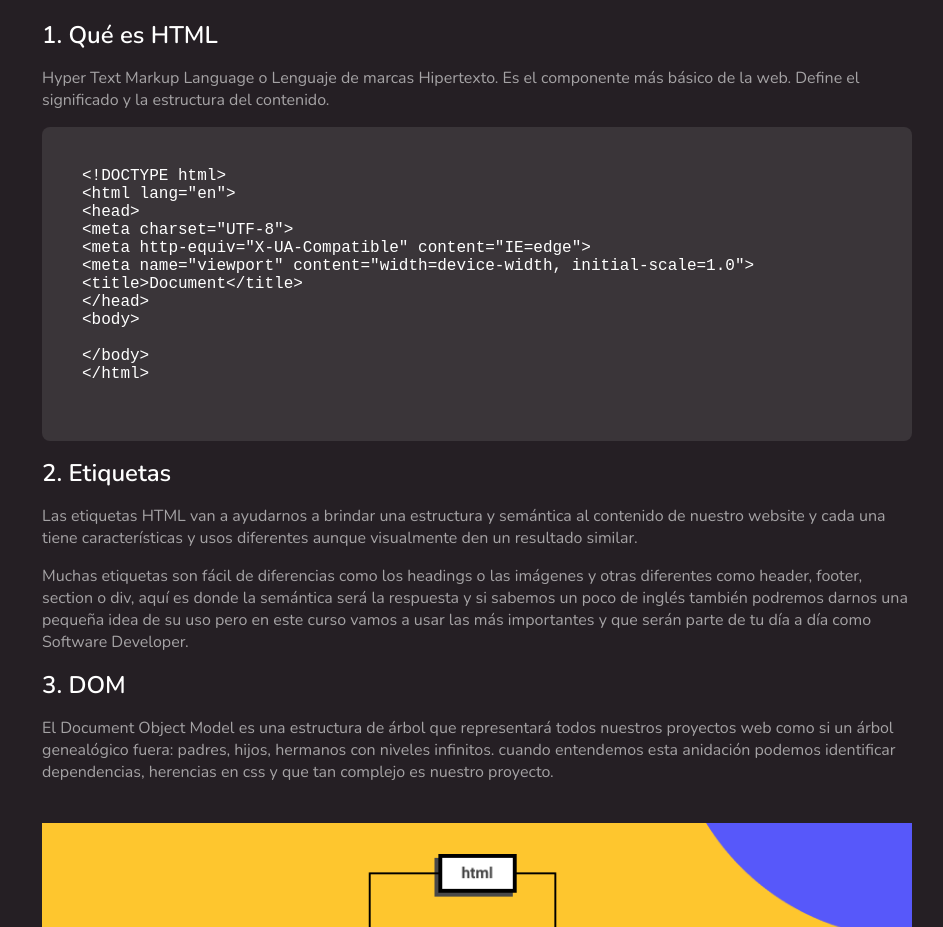
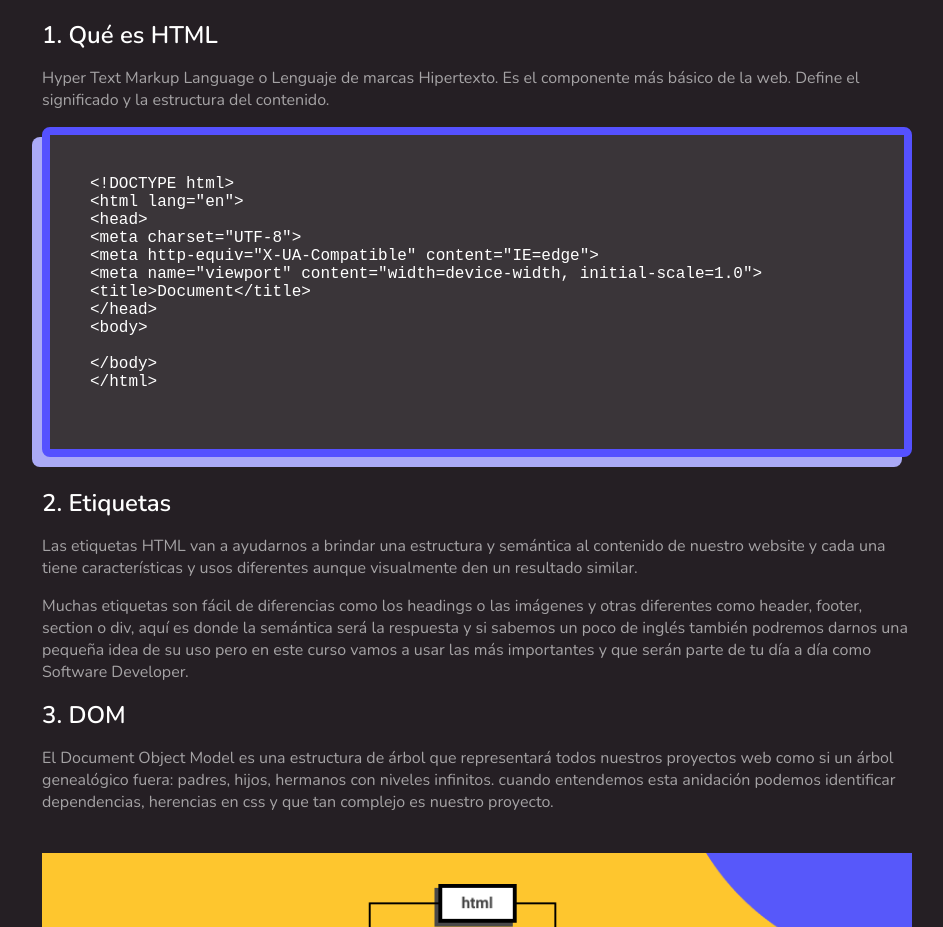
Before and after one commit to luistua/curso-esencial-html-css, a plain HTML site: page tuaCursoEscencialhtmlcss/index.html in a window 1280 px wide. Shown: the part 2280-3207 px from the top of the page, without its empty margins (163-1106 px from the left). Drawn offline with nearby package versions, Linux system fonts and the light colour scheme.

Commit message:
Bordes logicos

```diff
--- a/tuaCursoEscencialhtmlcss/css/styles-logico.css
+++ b/tuaCursoEscencialhtmlcss/css/styles-logico.css
@@ -92,6 +92,9 @@ pre {
   padding: 40px;
   overflow: auto;
   border-radius: 8px;
+  border: 8px solid #5551FF;
+  box-shadow: -10px 10px 0px 0px #ABAAF6;
+  margin-block-end: 30px;
 }
 
 p{
```
